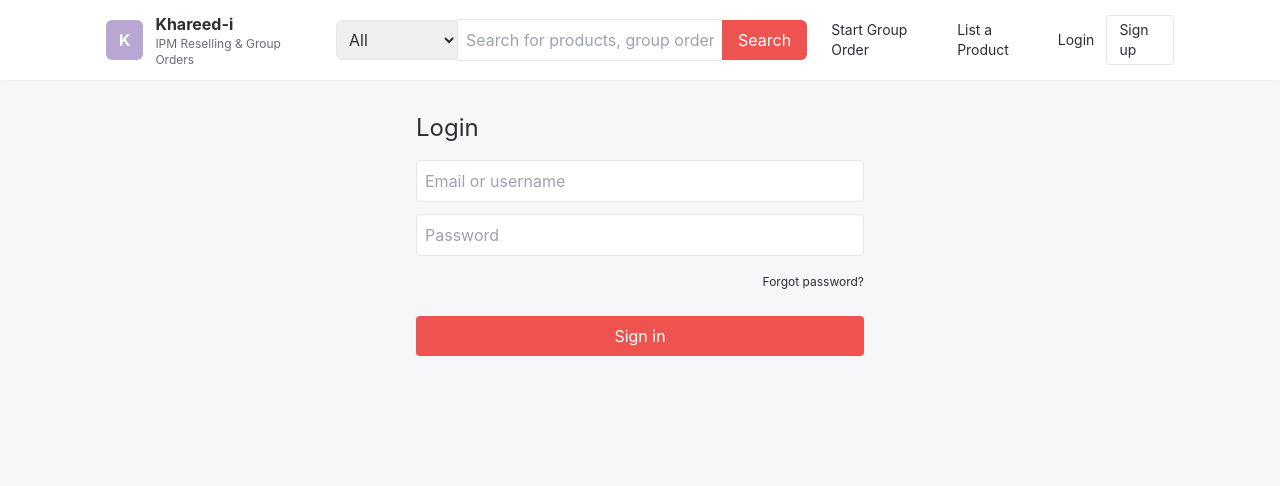
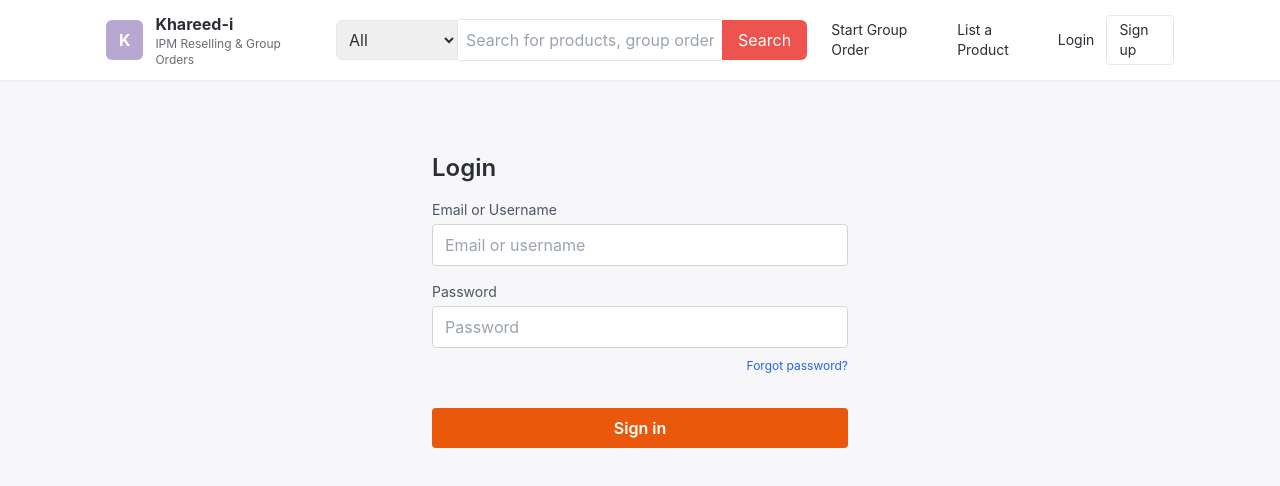
Before and after one commit to i-satyam007/Khareed-i, a Next.js app: page /login in a window 1280 px wide. Shown: the top 486 px of the page. Built offline with nearby package versions, Linux system fonts and the light colour scheme; no server answers.

Commit message:
Finalize forgot password flow and fix UI colors

```diff
--- a/pages/api/auth/forgot-username.ts
+++ b/pages/api/auth/forgot-username.ts
@@ -1,3 +1,4 @@
+// pages/api/auth/forgot-username.ts
 import type { NextApiRequest, NextApiResponse } from "next";
 import { prisma } from "../../../lib/prisma";
 import { sendUsername } from "../../../lib/mail";
@@ -9,11 +10,15 @@ export default async function handler(req: NextApiRequest, res: NextApiResponse)
 
   try {
     const user = await prisma.user.findUnique({ where: { email } });
-    if (user) {
-      await sendUsername(email, user.username);
+
+    // ✅ NEW: Specific feedback as requested
+    if (!user) {
+      return res.status(404).json({ success: false, error: "Email not found linked with any account" });
     }
-    // Always return success to prevent email scraping
-    return res.json({ success: true });
+
+    await sendUsername(email, user.username);
+
+    return res.json({ success: true, message: "An email has been sent to your email address" });
   } catch (error) {
     return res.status(500).json({ error: "Server error" });
   }
--- a/pages/api/auth/reset-password.ts
+++ b/pages/api/auth/reset-password.ts
@@ -1,6 +1,7 @@
+// pages/api/auth/reset-password.ts
 import type { NextApiRequest, NextApiResponse } from "next";
 import { prisma } from "../../../lib/prisma";
-import { hashPwd } from "../../../lib/hash";
+import { hashPwd, comparePwd } from "../../../lib/hash"; // Ensure comparePwd is imported
 
 export default async function handler(req: NextApiRequest, res: NextApiResponse) {
   if (req.method !== "POST") return res.status(405).end();
@@ -15,14 +16,20 @@ export default async function handler(req: NextApiRequest, res: NextApiResponse)
       return res.status(400).json({ error: "Invalid request" });
     }
 
-    // Check if OTP matches
+    // Check OTP match
     if (user.resetOTP !== otp) {
       return res.status(400).json({ error: "Invalid OTP" });
     }
 
-    // Check if expired
+    // Check expiry
     if (new Date() > user.resetOTPExpiry) {
       return res.status(400).json({ error: "OTP expired" });
+    }
+
+    // ✅ NEW: Check if new password is same as old
+    const isSame = await comparePwd(newPassword, user.password);
+    if (isSame) {
+      return res.status(400).json({ error: "New password cannot be the same as the old password" });
     }
 
     // Hash new password and clear OTP
@@ -39,6 +46,7 @@ export default async function handler(req: NextApiRequest, res: NextApiResponse)
 
     return res.json({ success: true });
   } catch (error) {
+    console.error(error);
     return res.status(500).json({ error: "Server error" });
   }
 }
--- a/pages/forgot-username.tsx
+++ b/pages/forgot-username.tsx
@@ -1,35 +1,66 @@
+// pages/forgot-username.tsx
 import { useForm } from "react-hook-form";
+import { useState } from "react";
+import Link from "next/link";
 
 export default function ForgotUsername() {
-  const { register, handleSubmit, formState: { isSubmitting, isSubmitSuccessful } } = useForm();
+  const { register, handleSubmit, formState: { isSubmitting } } = useForm();
+  const [feedback, setFeedback] = useState<{ type: 'success' | 'error', msg: string } | null>(null);
 
   const onSubmit = async (data: any) => {
-    await fetch("/api/auth/forgot-username", {
+    setFeedback(null);
+    try {
+      const res = await fetch("/api/auth/forgot-username", {
         method: "POST",
         headers: { "Content-Type": "application/json" },
         body: JSON.stringify(data),
       });
+      const j = await res.json();
+
+      if (res.ok) {
+        setFeedback({ type: 'success', msg: j.message || "Username sent!" });
+      } else {
+        setFeedback({ type: 'error', msg: j.error || "Something went wrong" });
+      }
+    } catch (e) {
+      setFeedback({ type: 'error', msg: "Network error" });
+    }
   };
 
   return (
     <div className="max-w-md mx-auto mt-10 px-4">
       <h1 className="text-2xl font-bold mb-4">Forgot Username</h1>
 
-      {isSubmitSuccessful ? (
-        <div className="bg-green-50 text-green-800 p-4 rounded border border-green-200">
-          If an account exists with that email, we've sent your username to it.
-        </div>
-      ) : (
       <form onSubmit={handleSubmit(onSubmit)} className="space-y-4">
         <div>
-            <label className="block text-sm text-kh-muted mb-1">Enter your email</label>
-            <input {...register("email", { required: true })} type="email" className="w-full border p-2 rounded" placeholder="john@example.com" />
+          <label className="block text-sm text-gray-600 mb-1">Enter your email</label>
+          <input
+            {...register("email", { required: true })}
+            type="email"
+            className="w-full border p-2 rounded focus:outline-none focus:ring-2 focus:ring-orange-600"
+            placeholder="john@example.com"
+          />
         </div>
-          <button disabled={isSubmitting} className="w-full bg-kh-red text-white p-2 rounded">
+
+        {/* ✅ Feedback Messages */}
+        {feedback && (
+          <div className={`p-3 rounded text-sm ${feedback.type === 'success' ? 'bg-green-50 text-green-800 border border-green-200' : 'bg-red-50 text-red-800 border border-red-200'}`}>
+            {feedback.msg}
+          </div>
+        )}
+
+        {/* ✅ Orange Button */}
+        <button
+          disabled={isSubmitting}
+          className="w-full bg-orange-600 hover:bg-orange-700 text-white p-2 rounded font-semibold transition-colors"
+        >
           {isSubmitting ? "Sending..." : "Recover Username"}
         </button>
+
+        <div className="text-center mt-4">
+           <Link href="/login" className="text-sm text-gray-500 hover:text-orange-600">Back to Login</Link>
+        </div>
       </form>
-      )}
     </div>
   );
 }
--- a/pages/login.tsx
+++ b/pages/login.tsx
@@ -1,8 +1,9 @@
 // pages/login.tsx
+import React, { useState } from "react";
 import { useForm } from "react-hook-form";
 import { useRouter } from "next/router";
+import Link from "next/link";
 import { useEffect, useRef } from "react";
-import Link from "next/link";
 
 declare global {
   interface Window {
@@ -18,9 +19,7 @@ function useRenderRecaptcha(elementId: string, siteKey: string | undefined) {
 
   useEffect(() => {
     if (!siteKey) return;
-
     let cancelled = false;
-
     const tryRender = () => {
       if (cancelled) return;
       const g = (window as any).grecaptcha;
@@ -28,27 +27,24 @@ function useRenderRecaptcha(elementId: string, siteKey: string | undefined) {
       if (g && el) {
         try {
           if (renderedRef.current && typeof g.reset === "function") {
-            g.reset(widgetRef.current);
+             g.reset(widgetRef.current);
           } else {
             const wid = g.render(elementId, { sitekey: siteKey });
             widgetRef.current = wid;
             renderedRef.current = true;
           }
         } catch (err) {
-          setTimeout(tryRender, 200);
+           setTimeout(tryRender, 200);
         }
         return;
       }
       setTimeout(tryRender, 200);
     };
-
     tryRender();
-
     return () => {
       cancelled = true;
     };
   }, [elementId, siteKey]);
-
   return widgetRef;
 }
 
@@ -57,11 +53,16 @@ type FormData = { identifier: string; password: string; };
 export default function LoginPage() {
   const { register, handleSubmit, formState: { errors, isSubmitting } } = useForm<FormData>();
   const router = useRouter();
+  const [loginError, setLoginError] = useState("");
+  const [showForgotUser, setShowForgotUser] = useState(false); // ✅ State to toggle link
 
   const siteKey = process.env.NEXT_PUBLIC_RECAPTCHA_SITE_KEY || "";
   const widgetRef = useRenderRecaptcha("recap-login", siteKey);
 
   const onSubmit = async (data: FormData) => {
+    setLoginError("");
+    setShowForgotUser(false);
+
     try {
       let captchaToken: string | undefined = undefined;
       if (typeof window !== "undefined" && (window as any).grecaptcha) {
@@ -77,8 +78,15 @@ export default function LoginPage() {
         body: JSON.stringify({ ...data, captchaToken }),
       });
       const j = await res.json();
+
       if (!res.ok) {
-        alert(j?.error || "Login failed");
+        setLoginError(j?.error || "Login failed");
+
+        // ✅ If credential error, show Forgot Username link
+        if (res.status === 401 || j?.error?.includes("Invalid")) {
+          setShowForgotUser(true);
+        }
+
         if ((window as any).grecaptcha) {
           try {
             const wid = widgetRef.current;
@@ -89,31 +97,77 @@ export default function LoginPage() {
       }
       router.replace("/");
     } catch (err) {
-      alert("Network error");
-      console.error(err);
+      setLoginError("Network error");
     }
   };
 
   return (
-    <div className="max-w-md mx-auto">
-      <h1 className="text-2xl mb-4">Login</h1>
-      <form onSubmit={handleSubmit(onSubmit)} className="space-y-3">
-        <input {...register("identifier", { required: "Email or username required" })} placeholder="Email or username" className="w-full p-2 border rounded" />
-        {errors.identifier && <div className="text-sm text-orange-600">{errors.identifier.message}</div>}
-        <input {...register("password", { required: "Password required" })} type="password" placeholder="Password" className="w-full p-2 border rounded" />
-        {errors.password && <div className="text-sm text-orange-600">{errors.password.message}</div>}
+    <div className="max-w-md mx-auto mt-10 px-4">
+      <h1 className="text-2xl font-semibold mb-4">Login</h1>
 
-        <div className="text-right mt-1">
-        <Link href="/forgot-password" className="text-xs text-kh-purple hover:underline">
-        Forgot password?
-        </Link>
+      <form onSubmit={handleSubmit(onSubmit)} className="space-y-4">
+        {/* identifier */}
+        <div>
+          <label className="text-sm text-gray-600 mb-1 block">Email or Username</label>
+          <input
+            {...register("identifier", { required: "Enter email or username" })}
+            placeholder="Email or username"
+            className="border border-gray-300 px-3 py-2 rounded w-full focus:outline-none focus:ring-2 focus:ring-orange-600"
+            autoComplete="username"
+          />
+          {errors.identifier && (
+            <div className="text-sm text-red-600 mt-1">{errors.identifier.message}</div>
+          )}
         </div>
+
+        {/* password */}
+        <div>
+          <label className="text-sm text-gray-600 mb-1 block">Password</label>
+          <input
+            {...register("password", { required: "Enter password" })}
+            placeholder="Password"
+            type="password"
+            className="border border-gray-300 px-3 py-2 rounded w-full focus:outline-none focus:ring-2 focus:ring-orange-600"
+            autoComplete="current-password"
+          />
+          {errors.password && (
+            <div className="text-sm text-red-600 mt-1">{errors.password.message}</div>
+          )}
+           <div className="text-right mt-1">
+            <Link href="/forgot-password" className="text-xs text-blue-600 hover:underline">
+              Forgot password?
+            </Link>
+          </div>
+        </div>
+
         {/* reCAPTCHA widget */}
         <div className="mt-2">
           <div id="recap-login" />
         </div>
 
-        <button className="w-full bg-primary-red text-white p-2 rounded" type="submit" disabled={isSubmitting}>
+        {/* Server Error Display */}
+        {loginError && (
+          <div className="text-sm text-red-600 bg-red-50 p-2 rounded border border-red-100">
+            {loginError}
+          </div>
+        )}
+
+        {/* ✅ Conditional Forgot Username Link */}
+        {showForgotUser && (
+          <div className="text-center text-sm">
+             <span className="text-gray-600">Trouble signing in? </span>
+             <Link href="/forgot-username" className="text-orange-600 font-medium hover:underline">
+               Forgot Username?
+             </Link>
+          </div>
+        )}
+
+        {/* submit */}
+        <button
+          className="w-full bg-orange-600 hover:bg-orange-700 text-white p-2 rounded disabled:opacity-60 font-semibold"
+          type="submit"
+          disabled={isSubmitting}
+        >
           {isSubmitting ? "Signing in..." : "Sign in"}
         </button>
       </form>
```
Also changed, not shown: pages/forgot-password.tsx (+13 -12 lines). Lines whose indentation alone changed are shown as unchanged.
